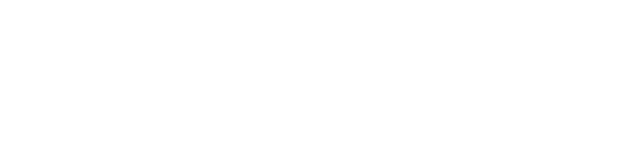
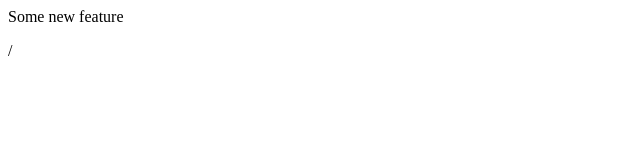
Before and after one commit to avshome/12-webapp, a plain HTML site: page index.html in a window 1280 px wide. Shown: the whole page, without its empty margins (0-640 px from the left). Drawn offline with Linux system fonts and the light colour scheme.

Commit message:
added para

```diff
--- a/index.html
+++ b/index.html
@@ -5,3 +5,4 @@ git
 <body>
 </body>
 </html>
+<p>Some new feature<p>/
```
